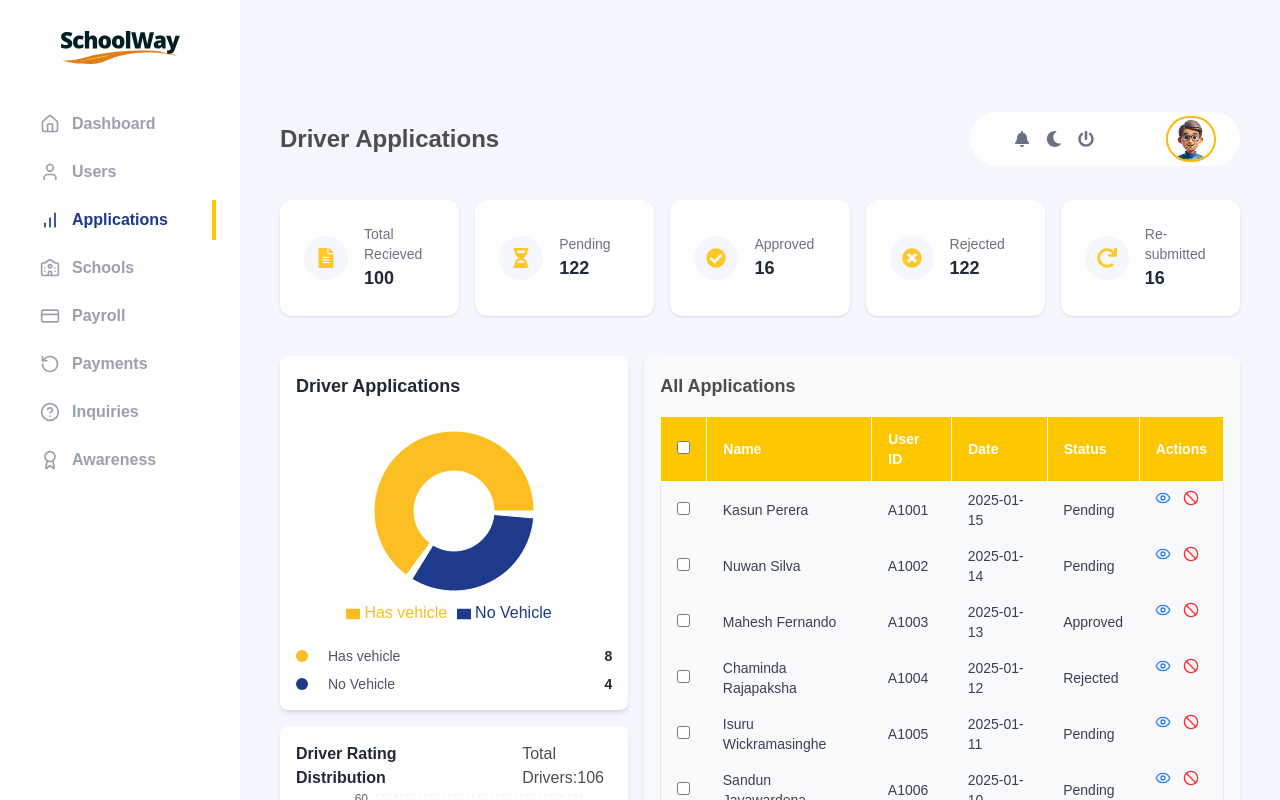
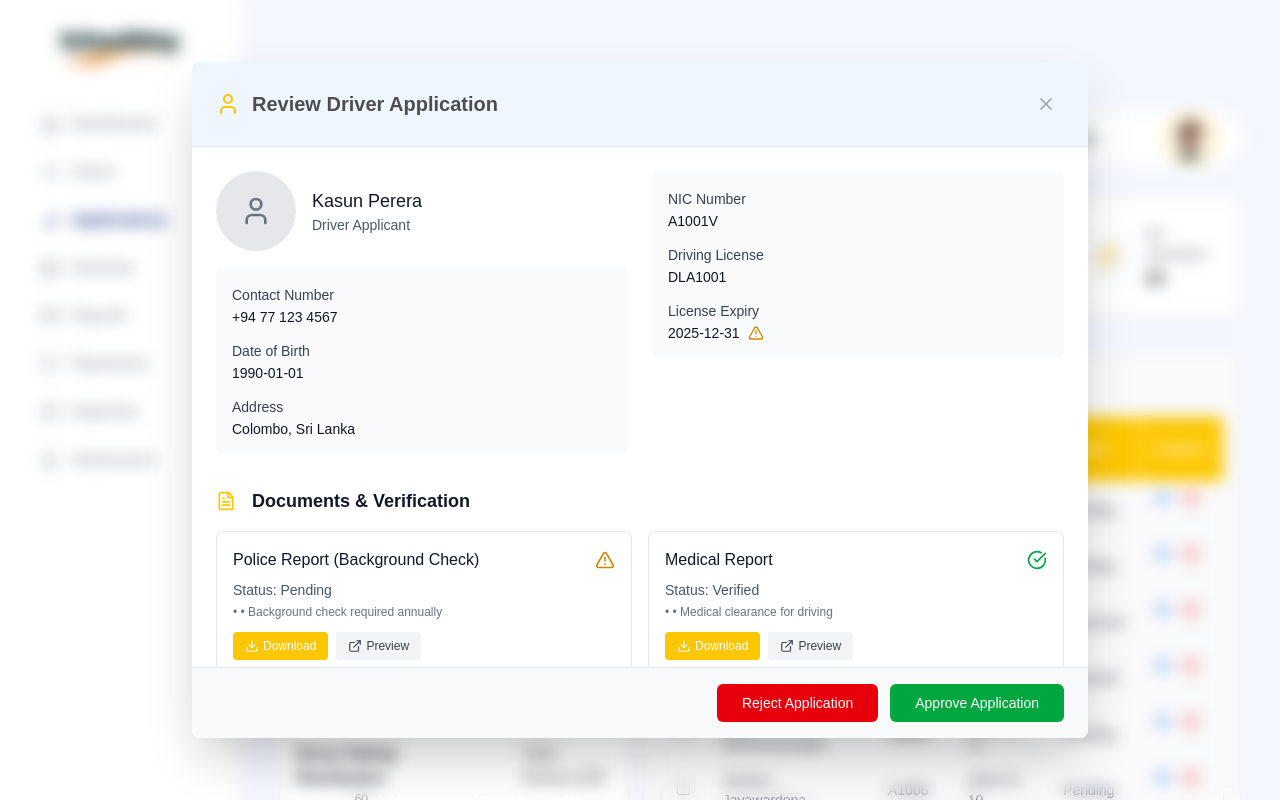
Before and after one commit to duleepa-a/schoolway-frontend, a Next.js app: page /admin/applications in a window 1280 px wide. Both pictures are taken after a click on the button 1163 px from the left and 498 px from the top of the page. Built offline with nearby package versions, Linux system fonts and the light colour scheme.

Commit message:
Added driver application approvalfunctionality

```diff
--- a/public/dummy_data/applications.tsx
+++ b/public/dummy_data/applications.tsx
@@ -7,6 +7,8 @@ export const applicationsData = [
     Email: "kasun.perera@example.com",
     Phone: "+94771234567",
     Experience: "5 years",
+    PoliceReportDocument: "/dummy_data/documents/police_report_sample.pdf",
+    MedicalReportDocument: "/dummy_data/documents/medical_report_sample.pdf"
   },
   {
     Name: "Nuwan Silva",
@@ -25,6 +27,8 @@ export const applicationsData = [
     Email: "mahesh.fernando@example.com",
     Phone: "+94773456789",
     Experience: "7 years",
+    PoliceReportDocument: "/dummy_data/documents/police_report_sample.pdf",
+    MedicalReportDocument: "/dummy_data/documents/medical_report_sample.pdf"
   },
   {
     Name: "Chaminda Rajapaksha",
@@ -144,4 +148,6 @@ export type ApplicationData = {
   Email: string;
   Phone: string;
   Experience: string;
+  PoliceReportDocument?: string;
+  MedicalReportDocument?: string;
 };
--- a/src/app/admin/applications/page.tsx
+++ b/src/app/admin/applications/page.tsx
@@ -6,9 +6,24 @@ import ApplicationTable from '@/app/dashboardComponents/ApplicationTable'
 import DriverOverviewChart from '@/app/dashboardComponents/DriverOverviewChart'
 import ActivityFeed from '@/app/dashboardComponents/ActivityFeed'
 import DriverRatingChart from '@/app/dashboardComponents/DriverRatingChart'
+import ReviewApplication from '@/app/dashboardComponents/ReviewApplication'
 import { applicationsData } from '../../../../public/dummy_data/applications'
 import { FaFileAlt, FaHourglassHalf, FaCheckCircle, FaTimesCircle, FaRedo } from 'react-icons/fa'
 
+interface ApplicationData {
+  name: string;
+  contact: string;
+  dob: string;
+  address: string;
+  drivingLicense: string;
+  licenseExpiry: string;
+  nic: string;
+  policeReport: string;
+  medicalReport: string;
+  profilePicture?: string;
+  policeReportDocument?: string;
+  medicalReportDocument?: string;
+}
 
 const columns = [
   { key: "Name", label: "Name" },
@@ -19,10 +34,28 @@ const columns = [
 
 const Applications = () => {
   const [selectedApplications, setSelectedApplications] = useState<string[]>([]);
+  const [isReviewOpen, setIsReviewOpen] = useState(false);
+  const [selectedApplication, setSelectedApplication] = useState<ApplicationData | null>(null);
 
   const handleReview = (row: Record<string, string | number | boolean | null | undefined>) => {
-    console.log("Review application:", row);
-    // Implement review functionality
+    // Convert the row data to the format expected by ReviewApplication
+    const applicationData: ApplicationData = {
+      name: String(row.Name || ''),
+      contact: String(row.Contact || '+94 77 123 4567'), // Default if not available
+      dob: String(row.DOB || '1990-01-01'), // Default if not available
+      address: String(row.Address || 'Colombo, Sri Lanka'), // Default if not available
+      drivingLicense: String(row.License || 'DL' + row.User_ID),
+      licenseExpiry: String(row.LicenseExpiry || '2025-12-31'),
+      nic: String(row.NIC || row.User_ID + 'V'),
+      policeReport: String(row.PoliceReport || 'Pending'),
+      medicalReport: String(row.MedicalReport || 'Verified'),
+      profilePicture: String(row.ProfilePicture || ''),
+      // Use document paths from the data if available, otherwise use sample documents
+      policeReportDocument: String(row.PoliceReportDocument || '/dummy_data/documents/police_report_sample.pdf'),
+      medicalReportDocument: String(row.MedicalReportDocument || '/dummy_data/documents/medical_report_sample.pdf')
+    };
+    setSelectedApplication(applicationData);
+    setIsReviewOpen(true);
   };
 
   const handleReject = (row: Record<string, string | number | boolean | null | undefined>) => {
@@ -34,6 +67,27 @@ const Applications = () => {
     setSelectedApplications(selectedIds);
     console.log("Selected applications:", selectedIds);
   };
+
+  const handleApproveApplication = (note?: string, verifiedDocs?: { police: boolean; medical: boolean; license: boolean }) => {
+    if (selectedApplication) {
+      console.log("Approving application for:", selectedApplication.name);
+      console.log("Special note:", note || "No note provided");
+      console.log("Document verification:", verifiedDocs || "No verification provided");
+      // Here you would typically call your API to approve the application with the note and verification
+      setIsReviewOpen(false);
+      setSelectedApplication(null);
+    }
+  };
+
+  const handleRejectFromReview = () => {
+    if (selectedApplication) {
+      console.log("Rejecting application for:", selectedApplication.name);
+      // Here you would typically call your API to reject the application
+      setIsReviewOpen(false);
+      setSelectedApplication(null);
+    }
+  };
+
   return (
 
      <div className="mt-8">
@@ -87,15 +141,20 @@ const Applications = () => {
               />
             </div>
           </div>
-        </div>
-
-        <div className="row-span-2 dashboard-section-card">
+        </div>        <div className="row-span-2 dashboard-section-card">
           <ActivityFeed />
         </div>
 
-
-
-
+        {/* Review Application Popup */}
+        {selectedApplication && (
+          <ReviewApplication
+            isOpen={isReviewOpen}
+            onClose={() => setIsReviewOpen(false)}
+            onApprove={handleApproveApplication}
+            onReject={handleRejectFromReview}
+            applicationData={selectedApplication}
+          />
+        )}
 
         </section>
       </div>
--- a/src/app/dashboardComponents/ReviewApplication.tsx
+++ b/src/app/dashboardComponents/ReviewApplication.tsx
@@ -1,48 +1,17 @@
 'use client';
 import React from 'react';
-import { X, User, FileText, Shield, Calendar, AlertTriangle, CheckCircle } from 'lucide-react';
+import { X, User, FileText, AlertTriangle, CheckCircle, Download, ExternalLink } from 'lucide-react';
 
-interface ReviewApplicationProps {
-  isOpen: boolean;
-  onClose: () => void;
-  onApprove: () => void;
-  onReject: () => void;
-  applicationData: {
-    name: string;
-    contact: string;
-    dob: string;
-    address: string;
-    drivingLicense: string;
-    licenseExpiry: string;
-    nic: string;
-    policeReport: string;
-    medicalReport: string;
-    profilePicture?: string;
-  };
+// Interface for Document Card props
+interface DocumentCardProps {
+  title: string;
+  status: string;
+  description: string;
+  documentUrl?: string;
 }
 
-const ReviewApplication: React.FC<ReviewApplicationProps> = ({
-  isOpen,
-  onClose,
-  onApprove,
-  onReject,
-  applicationData
-}) => {
-  if (!isOpen) return null;
-
-  const handleOverlayClick = (e: React.MouseEvent) => {
-    if (e.target === e.currentTarget) {
-      onClose();
-    }
-  };
-
-  const isLicenseExpiringSoon = (expiryDate: string) => {
-    const expiry = new Date(expiryDate);
-    const today = new Date();
-    const monthsUntilExpiry = (expiry.getTime() - today.getTime()) / (1000 * 60 * 60 * 24 * 30);
-    return monthsUntilExpiry <= 6; // Warning if expires within 6 months
-  };
-
+// Document Card Component
+const DocumentCard: React.FC<DocumentCardProps> = ({ title, status, description, documentUrl }) => {
   const getStatusIcon = (status: string) => {
     switch (status.toLowerCase()) {
       case 'verified':
@@ -57,6 +26,232 @@ const ReviewApplication: React.FC<ReviewApplicationProps> = ({
   };
 
   return (
+    <div className="border border-gray-200 rounded-lg p-4">
+      <div className="flex items-center justify-between mb-2">
+        <h4 className="font-medium text-gray-900">{title}</h4>
+        {getStatusIcon(status)}
+      </div>
+      <p className="text-sm text-gray-600">Status: {status}</p>
+      <p className="text-xs text-gray-500 mt-1">• {description}</p>
+      {documentUrl && (
+        <div className="mt-3 flex space-x-2">
+          <a
+            href={documentUrl}
+            download
+            className="flex items-center px-3 py-1.5 text-xs font-medium bg-yellow-400 text-white rounded hover:bg-yellow-500 transition-colors"
+          >
+            <Download size={14} className="mr-1" />
+            Download
+          </a>
+          <a
+            href={documentUrl}
+            target="_blank"
+            rel="noopener noreferrer"
+            className="flex items-center px-3 py-1.5 text-xs font-medium bg-gray-100 text-gray-700 rounded hover:bg-gray-200 transition-colors"
+          >
+            <ExternalLink size={14} className="mr-1" />
+            Preview
+          </a>
+        </div>
+      )}
+    </div>
+  );
+};
+
+// Interface for Verification Checkbox props
+interface VerificationCheckboxProps {
+  label: string;
+  isChecked: boolean;
+  onChange: (checked: boolean) => void;
+}
+
+// Verification Checkbox Component
+const VerificationCheckbox: React.FC<VerificationCheckboxProps> = ({ label, isChecked, onChange }) => {
+  return (
+    <div className={`p-4 rounded-lg transition-colors ${isChecked ? 'bg-green-50 border border-green-100' : 'bg-gray-50'}`}>
+      <label className="inline-flex items-center">
+        <input
+          type="checkbox"
+          className="form-checkbox h-5 w-5 text-yellow-400 rounded border-gray-300 focus:ring-yellow-400"
+          checked={isChecked}
+          onChange={(e) => onChange(e.target.checked)}
+        />
+        <span className="ml-2 text-sm text-gray-800 font-medium">
+          {label}
+        </span>
+        {isChecked && <CheckCircle className="w-4 h-4 text-green-600 ml-2" />}
+      </label>
+    </div>
+  );
+};
+
+// Interface for Section Header props
+interface SectionHeaderProps {
+  icon: React.ReactNode;
+  title: string;
+  className?: string;
+}
+
+// Section Header Component
+const SectionHeader: React.FC<SectionHeaderProps> = ({ icon, title, className = "" }) => {
+  return (
+    <h3 className={`text-lg font-semibold text-gray-900 mb-4 flex items-center ${className}`}>
+      {icon}
+      <span className="ml-2">{title}</span>
+    </h3>
+  );
+};
+
+// Interface for Note Input props
+interface NoteInputProps {
+  value: string;
+  onChange: (value: string) => void;
+  maxLength: number;
+  placeholder: string;
+}  // Note Input Component
+const NoteInput: React.FC<NoteInputProps> = ({ value, onChange, maxLength, placeholder }) => {
+  return (
+    <div className="mb-6">
+      <div className="flex justify-between items-center mb-4">
+        <h3 className="text-lg font-semibold text-gray-900 flex items-center">
+          <FileText className="w-5 h-5 mr-2 text-yellow-400" />
+          <span className="ml-2">Special Note</span>
+        </h3>
+        <span className="text-xs text-gray-500">
+          {value.length}/{maxLength} characters
+        </span>
+      </div>
+
+      <textarea
+        placeholder={placeholder}
+        className="w-full p-3 border border-gray-300 rounded-lg focus:ring-yellow-400 focus:border-yellow-400 resize-none h-24"
+        value={value}
+        onChange={(e) => onChange(e.target.value.slice(0, maxLength))}
+        maxLength={maxLength}
+      />
+      <div className="flex justify-between mt-1">
+        <p className="text-xs text-gray-500">• This note will be attached to the application record</p>
+        {value.trim().length > 0 && (
+          <span className="text-xs text-green-600 font-medium">Note added</span>
+        )}
+      </div>
+    </div>
+  );
+};
+
+// Alert Banner Component
+interface AlertBannerProps {
+  icon: React.ReactNode;
+  message: string;
+  type: 'warning' | 'error' | 'info' | 'success';
+}
+
+const AlertBanner: React.FC<AlertBannerProps> = ({ icon, message, type }) => {
+  const bgColors = {
+    warning: 'bg-yellow-50 border-yellow-200',
+    error: 'bg-red-50 border-red-200',
+    info: 'bg-blue-50 border-blue-200',
+    success: 'bg-green-50 border-green-200'
+  };
+
+  const textColors = {
+    warning: 'text-yellow-800',
+    error: 'text-red-800',
+    info: 'text-blue-800',
+    success: 'text-green-800'
+  };
+
+  return (
+    <div className="mb-6">
+      <div className={`${bgColors[type]} border rounded-lg p-4 flex items-center`}>
+        {icon}
+        <span className={`text-sm font-medium ${textColors[type]} ml-3`}>
+          {message}
+        </span>
+      </div>
+    </div>
+  );
+};
+
+// ActionButton Component
+interface ActionButtonProps {
+  label: string;
+  onClick: () => void;
+  variant: 'primary' | 'danger' | 'success' | 'secondary';
+}
+
+const ActionButton: React.FC<ActionButtonProps> = ({ label, onClick, variant }) => {
+  const bgColors = {
+    primary: 'bg-blue-600 hover:bg-blue-700 focus:ring-blue-500',
+    danger: 'bg-red-600 hover:bg-red-700 focus:ring-red-500',
+    success: 'bg-green-600 hover:bg-green-700 focus:ring-green-500',
+    secondary: 'bg-gray-600 hover:bg-gray-700 focus:ring-gray-500'
+  };
+
+  return (
+    <button
+      type="button"
+      onClick={onClick}
+      className={`px-6 py-2 text-sm font-medium text-white ${bgColors[variant]} border border-transparent rounded-md focus:outline-none focus:ring-2 focus:ring-offset-2 transition-all duration-200 w-full sm:w-auto`}
+    >
+      {label}
+    </button>
+  );
+};
+
+interface ReviewApplicationProps {
+  isOpen: boolean;
+  onClose: () => void;
+  onApprove: (note?: string, verifiedDocs?: { police: boolean; medical: boolean; license: boolean }) => void;
+  onReject: () => void;
+  applicationData: {
+    name: string;
+    contact: string;
+    dob: string;
+    address: string;
+    drivingLicense: string;
+    licenseExpiry: string;
+    nic: string;
+    policeReport: string;
+    medicalReport: string;
+    profilePicture?: string;
+    policeReportDocument?: string;
+    medicalReportDocument?: string;
+  };
+}
+
+const ReviewApplication: React.FC<ReviewApplicationProps> = ({
+  isOpen,
+  onClose,
+  onApprove,
+  onReject,
+  applicationData
+}) => {
+  const [specialNote, setSpecialNote] = React.useState('');
+  const [policeVerified, setPoliceVerified] = React.useState(false);
+  const [medicalVerified, setMedicalVerified] = React.useState(false);
+  const [licenceVerified, setLicenceVerified] = React.useState(false);
+
+  if (!isOpen) return null;
+
+  const handleOverlayClick = (e: React.MouseEvent) => {
+    if (e.target === e.currentTarget) {
+      onClose();
+    }
+  };
+
+  const handleApprove = () => {
+    onApprove(specialNote, { police: policeVerified, medical: medicalVerified, license: licenceVerified });
+  };
+
+  const isLicenseExpiringSoon = (expiryDate: string) => {
+    const expiry = new Date(expiryDate);
+    const today = new Date();
+    const monthsUntilExpiry = (expiry.getTime() - today.getTime()) / (1000 * 60 * 60 * 24 * 30);
+    return monthsUntilExpiry <= 6; // Warning if expires within 6 months
+  };
+
+  return (
     <div
       className="fixed inset-0 backdrop-blur-sm flex items-center justify-center z-50 p-4"
       onClick={handleOverlayClick}
@@ -65,7 +260,7 @@ const ReviewApplication: React.FC<ReviewApplicationProps> = ({
         {/* Header */}
         <div className="flex items-center justify-between p-6 border-b border-gray-200 bg-blue-50">
           <div className="flex items-center space-x-3">
-            <User className="w-6 h-6 text-blue-600" />
+            <User className="w-6 h-6 text-yellow-400" />
             <h2 className="text-xl font-semibold text-gray-900">Review Driver Application</h2>
           </div>
           <button
@@ -82,10 +277,6 @@ const ReviewApplication: React.FC<ReviewApplicationProps> = ({
         <div className="p-6 overflow-y-auto max-h-[calc(90vh-200px)]">
           {/* Driver Profile Section */}
           <div className="mb-8">
-            <h3 className="text-lg font-semibold text-gray-900 mb-4 flex items-center">
-              <User className="w-5 h-5 mr-2 text-blue-600" />
-              Driver Profile
-            </h3>
 
             <div className="grid grid-cols-1 md:grid-cols-2 gap-6">
               {/* Left Column */}
@@ -152,84 +343,100 @@ const ReviewApplication: React.FC<ReviewApplicationProps> = ({
             </div>
           </div>
 
-          {/* Documents & Verification Section */}
+
           <div className="mb-8">
-            <h3 className="text-lg font-semibold text-gray-900 mb-4 flex items-center">
-              <FileText className="w-5 h-5 mr-2 text-blue-600" />
-              Documents & Verification
-            </h3>
+            <SectionHeader
+              icon={<FileText className="w-5 h-5 mr-2 text-yellow-400" />}
+              title="Documents & Verification"
+            />
 
             <div className="grid grid-cols-1 md:grid-cols-2 gap-4">
-              <div className="border border-gray-200 rounded-lg p-4">
-                <div className="flex items-center justify-between mb-2">
-                  <h4 className="font-medium text-gray-900">Police Report (Background Check)</h4>
-                  {getStatusIcon(applicationData.policeReport)}
-                </div>
-                <p className="text-sm text-gray-600">Status: {applicationData.policeReport}</p>
-                <p className="text-xs text-gray-500 mt-1">• Background check required annually</p>
-              </div>
+              <DocumentCard
+                title="Police Report (Background Check)"
+                status={applicationData.policeReport}
+                description="• Background check required annually"
+                documentUrl={applicationData.policeReportDocument}
+              />
 
-              <div className="border border-gray-200 rounded-lg p-4">
-                <div className="flex items-center justify-between mb-2">
-                  <h4 className="font-medium text-gray-900">Medical Report</h4>
-                  {getStatusIcon(applicationData.medicalReport)}
-                </div>
-                <p className="text-sm text-gray-600">Status: {applicationData.medicalReport}</p>
-                <p className="text-xs text-gray-500 mt-1">• Medical clearance for driving</p>
-              </div>
+              <DocumentCard
+                title="Medical Report"
+                status={applicationData.medicalReport}
+                description="• Medical clearance for driving"
+                documentUrl={applicationData.medicalReportDocument}
+              />
+
+              <DocumentCard
+                title="Driving Licence"
+                status="valid"
+                description="• Should not be expired"
+                documentUrl={applicationData.policeReportDocument}
+              />
             </div>
           </div>
 
-          {/* Important Reminders */}
+          {/* Document Approval Checkboxes */}
           <div className="mb-6">
-            <h3 className="text-lg font-semibold text-gray-900 mb-4 flex items-center">
-              <Shield className="w-5 h-5 mr-2 text-blue-600" />
-              Verification Checklist
-            </h3>
+            <SectionHeader
+              icon={<CheckCircle className="w-5 h-5 mr-2 text-yellow-400" />}
+              title="Manual Document Verification"
+            />
 
-            <div className="bg-yellow-50 border border-yellow-200 rounded-lg p-4">
-              <h4 className="font-medium text-yellow-800 mb-3 flex items-center">
-                <Calendar className="w-4 h-4 mr-2" />
-                Important Reminders
-              </h4>
-              <ul className="text-sm text-yellow-700 space-y-2">
-                <li className="flex items-start">
-                  <span className="w-2 h-2 bg-yellow-600 rounded-full mt-2 mr-3 flex-shrink-0"></span>
-                  License renewal should be updated and verified regularly
-                </li>
-                <li className="flex items-start">
-                  <span className="w-2 h-2 bg-yellow-600 rounded-full mt-2 mr-3 flex-shrink-0"></span>
-                  Background check required once a year
-                </li>
-                <li className="flex items-start">
-                  <span className="w-2 h-2 bg-yellow-600 rounded-full mt-2 mr-3 flex-shrink-0"></span>
-                  System will inform about upcoming expirations
-                </li>
-                <li className="flex items-start">
-                  <span className="w-2 h-2 bg-yellow-600 rounded-full mt-2 mr-3 flex-shrink-0"></span>
-                  All documents must be verified before approval
-                </li>
-              </ul>
+            <div className="grid grid-cols-1 md:grid-cols-2 gap-4">
+              <VerificationCheckbox
+                label="Police Report Verified"
+                isChecked={policeVerified}
+                onChange={setPoliceVerified}
+              />
+
+              <VerificationCheckbox
+                label="Medical Report Verified"
+                isChecked={medicalVerified}
+                onChange={setMedicalVerified}
+              />
+
+              <VerificationCheckbox
+                label="Driving Licence Verified"
+                isChecked={licenceVerified}
+                onChange={setLicenceVerified}
+              />
             </div>
           </div>
+
+          {/* Special Note Section */}
+          <NoteInput
+            value={specialNote}
+            onChange={setSpecialNote}
+            maxLength={500}
+            placeholder="Add any special notes or comments about this application..."
+          />
+
+          {/* Important Reminder: License Expiry */}
+          {(() => {
+            const expiry = new Date(applicationData.licenseExpiry);
+            const today = new Date();
+            const monthsUntilExpiry = (expiry.getTime() - today.getTime()) / (1000 * 60 * 60 * 24 * 30);
+            return monthsUntilExpiry <= 3;
+          })() && (
+            <AlertBanner
+              type="warning"
+              icon={<AlertTriangle className="w-5 h-5 text-yellow-600" />}
+              message="The driving license will expire within 3 months. Please update the license information."
+            />
+          )}
         </div>
 
         {/* Footer */}
         <div className="px-6 py-4 bg-gray-50 border-t border-gray-200 flex flex-col sm:flex-row gap-3 sm:justify-end">
-          <button
-            type="button"
+          <ActionButton
+            label="Reject Application"
             onClick={onReject}
-            className="px-6 py-2 text-sm font-medium text-white bg-red-600 border border-transparent rounded-md hover:bg-red-700 focus:outline-none focus:ring-2 focus:ring-offset-2 focus:ring-red-500 transition-all duration-200 w-full sm:w-auto"
-          >
-            Reject Application
-          </button>
-          <button
-            type="button"
-            onClick={onApprove}
-            className="px-6 py-2 text-sm font-medium text-white bg-green-600 border border-transparent rounded-md hover:bg-green-700 focus:outline-none focus:ring-2 focus:ring-offset-2 focus:ring-green-500 transition-all duration-200 w-full sm:w-auto"
-          >
-            Approve Application
-          </button>
+            variant="danger"
+          />
+          <ActionButton
+            label="Approve Application"
+            onClick={handleApprove}
+            variant="success"
+          />
         </div>
       </div>
     </div>
```
Also changed, not shown: 2 other files (tests, documents, lock files or other folders). Lines whose indentation alone changed are shown as unchanged.
